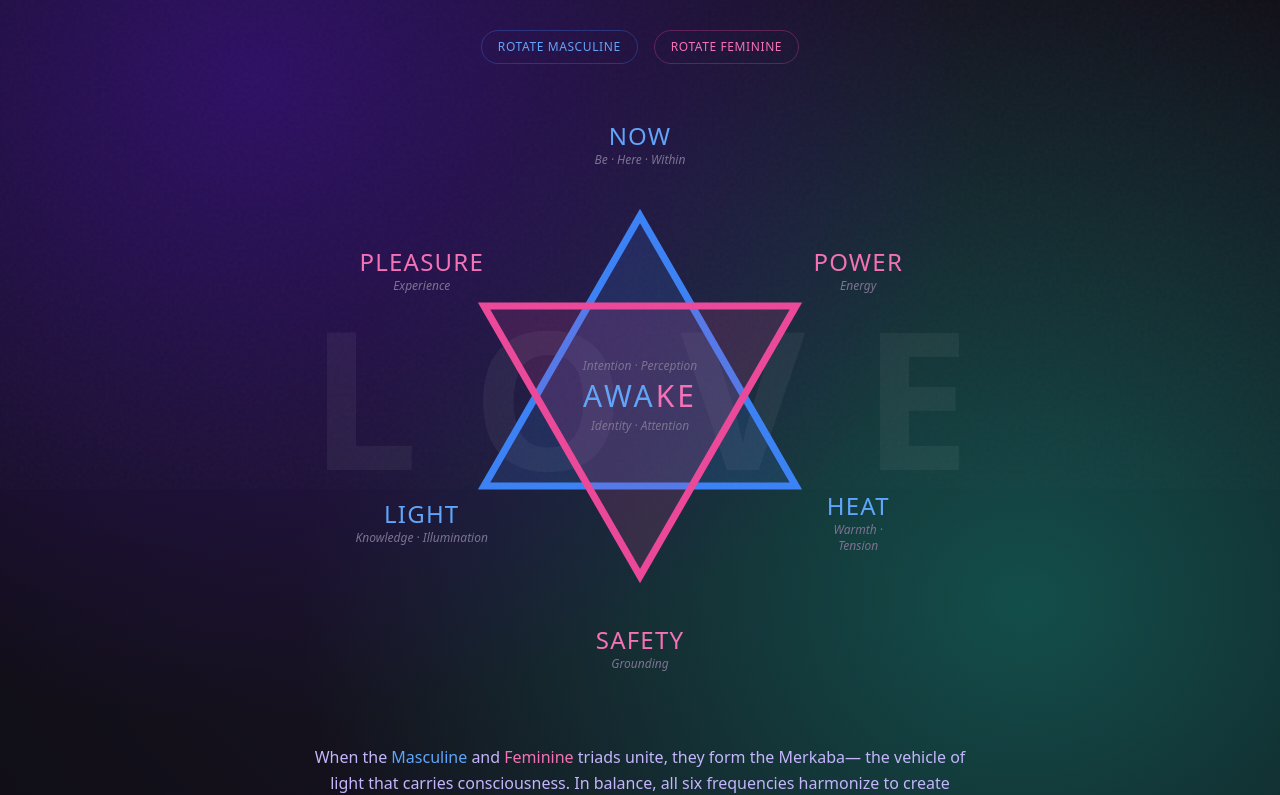
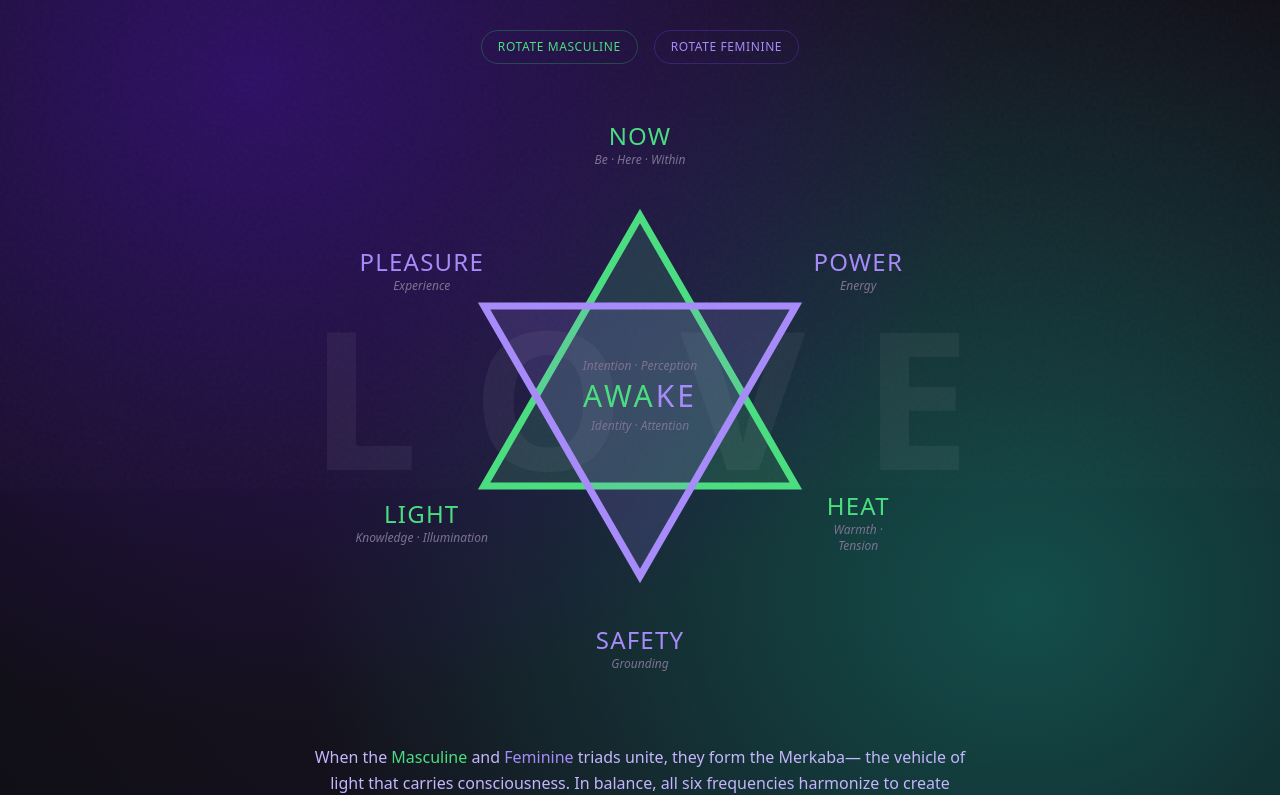
Before and after one commit to qrcteam/frequency-portal, a Next.js app: page /merkaba in a window 1280 px wide. Shown: the part 311-1106 px from the top of the page. Built offline with nearby package versions, Linux system fonts and the light colour scheme; no server answers.

Commit message:
Update Merkaba colors to green and purple
- Masculine triangle: Heat green (#4ADE80)
- Feminine triangle: Safety violet (#A78BFA)
- Updated all button and text colors to match

Co-Authored-By: Claude Opus 4.5 <noreply@anthropic.com>

```diff
--- a/src/app/merkaba/page.tsx
+++ b/src/app/merkaba/page.tsx
@@ -189,7 +189,7 @@ export default function MerkabaPage() {
           {/* Header */}
           <header className="text-center mb-8">
             <h1 className="font-display text-4xl sm:text-5xl md:text-6xl font-light tracking-wider mb-3">
-              <span className="bg-gradient-to-r from-now-high to-pleasure-high bg-clip-text text-transparent">
+              <span className="bg-gradient-to-r from-heat-high to-safety-high bg-clip-text text-transparent">
                 MERKABA
               </span>
             </h1>
@@ -252,8 +252,8 @@ export default function MerkabaPage() {
               onClick={() => setTriadMode('masculine')}
               className={`px-4 py-2 rounded-full border text-xs font-ui uppercase tracking-wider transition-all ${
                 triadMode === 'masculine'
-                  ? 'bg-now-mid/30 border-now-mid/50 text-now-high'
-                  : 'bg-transparent border-white/10 text-text-muted hover:border-now-mid/30'
+                  ? 'bg-heat-mid/30 border-heat-mid/50 text-heat-high'
+                  : 'bg-transparent border-white/10 text-text-muted hover:border-heat-mid/30'
               }`}
             >
               Masculine
@@ -262,8 +262,8 @@ export default function MerkabaPage() {
               onClick={() => setTriadMode('feminine')}
               className={`px-4 py-2 rounded-full border text-xs font-ui uppercase tracking-wider transition-all ${
                 triadMode === 'feminine'
-                  ? 'bg-pleasure-mid/30 border-pleasure-mid/50 text-pleasure-high'
-                  : 'bg-transparent border-white/10 text-text-muted hover:border-pleasure-mid/30'
+                  ? 'bg-safety-mid/30 border-safety-mid/50 text-safety-high'
+                  : 'bg-transparent border-white/10 text-text-muted hover:border-safety-mid/30'
               }`}
             >
               Feminine
@@ -275,14 +275,14 @@ export default function MerkabaPage() {
             <button
               onClick={rotateMasculine}
               disabled={triadMode === 'feminine'}
-              className="px-4 py-2 rounded-full border border-now-mid/30 text-now-high text-xs font-ui uppercase tracking-wider transition-all hover:bg-now-mid/20 disabled:opacity-30 disabled:cursor-not-allowed"
+              className="px-4 py-2 rounded-full border border-heat-mid/30 text-heat-high text-xs font-ui uppercase tracking-wider transition-all hover:bg-heat-mid/20 disabled:opacity-30 disabled:cursor-not-allowed"
             >
               Rotate Masculine
             </button>
             <button
               onClick={rotateFeminine}
               disabled={triadMode === 'masculine'}
-              className="px-4 py-2 rounded-full border border-pleasure-mid/30 text-pleasure-high text-xs font-ui uppercase tracking-wider transition-all hover:bg-pleasure-mid/20 disabled:opacity-30 disabled:cursor-not-allowed"
+              className="px-4 py-2 rounded-full border border-safety-mid/30 text-safety-high text-xs font-ui uppercase tracking-wider transition-all hover:bg-safety-mid/20 disabled:opacity-30 disabled:cursor-not-allowed"
             >
               Rotate Feminine
             </button>
@@ -303,7 +303,7 @@ export default function MerkabaPage() {
               </span>
             </div>
 
-            {/* Masculine Triangle (Up - Blue/Teal) */}
+            {/* Masculine Triangle (Up - Green/Heat) */}
             <svg
               className="absolute top-1/2 left-1/2 w-[60%] h-[60%] overflow-visible transition-all duration-700 ease-out"
               style={{
@@ -314,13 +314,13 @@ export default function MerkabaPage() {
             >
               <polygon
                 points="0,-50 43.3,25 -43.3,25"
-                fill="rgba(59, 130, 246, 0.15)"
-                stroke="rgb(59, 130, 246)"
+                fill="rgba(74, 222, 128, 0.15)"
+                stroke="rgb(74, 222, 128)"
                 strokeWidth="2"
               />
             </svg>
 
-            {/* Feminine Triangle (Down - Pink) */}
+            {/* Feminine Triangle (Down - Purple/Safety) */}
             <svg
               className="absolute top-1/2 left-1/2 w-[60%] h-[60%] overflow-visible transition-all duration-700 ease-out"
               style={{
@@ -331,8 +331,8 @@ export default function MerkabaPage() {
             >
               <polygon
                 points="0,50 -43.3,-25 43.3,-25"
-                fill="rgba(236, 72, 153, 0.15)"
-                stroke="rgb(236, 72, 153)"
+                fill="rgba(167, 139, 250, 0.15)"
+                stroke="rgb(167, 139, 250)"
                 strokeWidth="2"
               />
             </svg>
@@ -356,7 +356,7 @@ export default function MerkabaPage() {
                     opacity: getMasculineOpacity(),
                   }}
                 >
-                  <div className="font-display text-lg sm:text-2xl text-now-high tracking-wider">
+                  <div className="font-display text-lg sm:text-2xl text-heat-high tracking-wider">
                     {theme === 'presence' ? point.presence : point.absence}
                   </div>
                   <div className="font-body text-xs text-text-muted italic">
@@ -385,7 +385,7 @@ export default function MerkabaPage() {
                     opacity: getFeminineOpacity(),
                   }}
                 >
-                  <div className="font-display text-lg sm:text-2xl text-pleasure-high tracking-wider">
+                  <div className="font-display text-lg sm:text-2xl text-safety-high tracking-wider">
                     {theme === 'presence' ? point.presence : point.absence}
                   </div>
                   <div className="font-body text-xs text-text-muted italic">
@@ -405,10 +405,10 @@ export default function MerkabaPage() {
                   {theme === 'presence' ? 'Intention · Perception' : 'Hallucinating'}
                 </div>
                 <div className="font-display text-2xl sm:text-3xl tracking-widest">
-                  <span className="text-now-high">
+                  <span className="text-heat-high">
                     {theme === 'presence' ? 'AWA' : 'ASL'}
                   </span>
-                  <span className="text-pleasure-high">
+                  <span className="text-safety-high">
                     {theme === 'presence' ? 'KE' : 'EEP'}
                   </span>
                 </div>
@@ -424,22 +424,22 @@ export default function MerkabaPage() {
             <p className="font-body text-text-secondary leading-relaxed">
               {triadMode === 'masculine' && (
                 <>
-                  The <span className="text-now-high">Masculine Triad</span> represents the active, directing forces:
+                  The <span className="text-heat-high">Masculine Triad</span> represents the active, directing forces:
                   NOW (presence), LIGHT (clarity), and HEAT (transformation).
                   These frequencies illuminate, activate, and propel forward.
                 </>
               )}
               {triadMode === 'feminine' && (
                 <>
-                  The <span className="text-pleasure-high">Feminine Triad</span> represents the receptive, nurturing forces:
+                  The <span className="text-safety-high">Feminine Triad</span> represents the receptive, nurturing forces:
                   SAFETY (foundation), PLEASURE (flow), and POWER (capacity).
                   These frequencies ground, receive, and empower.
                 </>
               )}
               {triadMode === 'unified' && (
                 <>
-                  When the <span className="text-now-high">Masculine</span> and{' '}
-                  <span className="text-pleasure-high">Feminine</span> triads unite, they form the Merkaba—
+                  When the <span className="text-heat-high">Masculine</span> and{' '}
+                  <span className="text-safety-high">Feminine</span> triads unite, they form the Merkaba—
                   the vehicle of light that carries consciousness. In balance, all six frequencies
                   harmonize to create wholeness.
                 </>
@@ -447,8 +447,8 @@ export default function MerkabaPage() {
               {triadMode === 'split' && (
                 <>
                   Separated, we can see how the two triads complement each other.
-                  The <span className="text-now-high">Masculine</span> reaches upward toward consciousness,
-                  while the <span className="text-pleasure-high">Feminine</span> grounds downward into embodiment.
+                  The <span className="text-heat-high">Masculine</span> reaches upward toward consciousness,
+                  while the <span className="text-safety-high">Feminine</span> grounds downward into embodiment.
                 </>
               )}
             </p>
```
